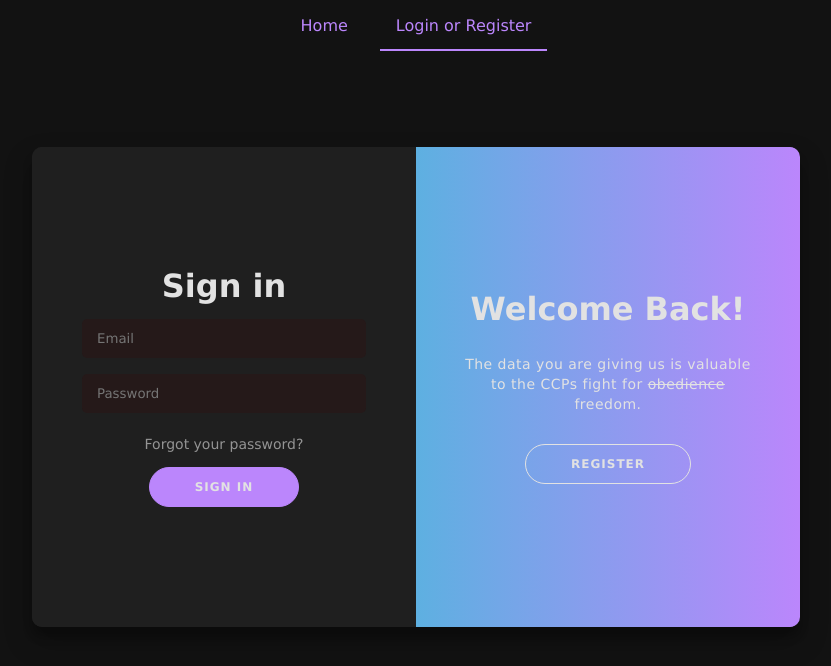
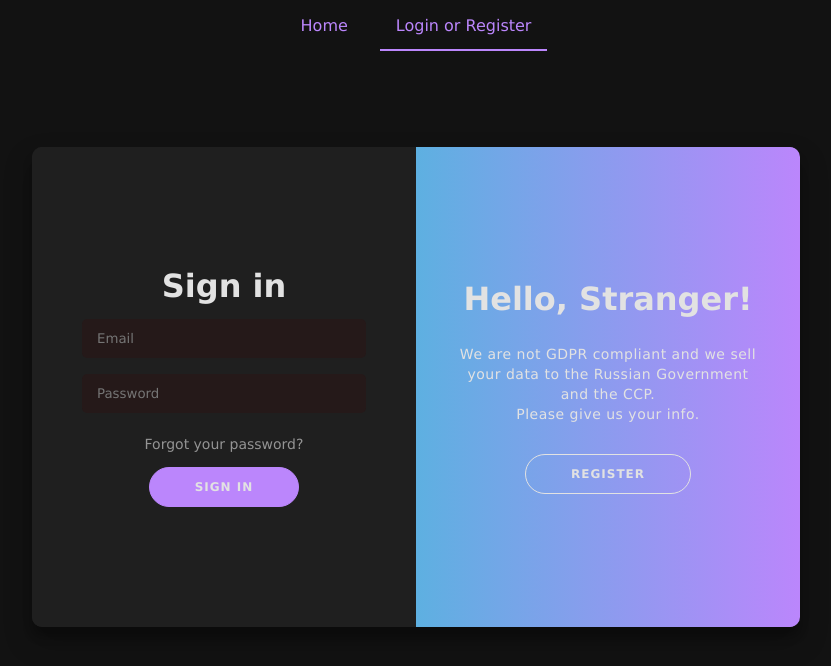
Before and after one commit to n3wsw3/todo-app-with-api-auth, a Nuxt app: page /login in a window 1280 px wide. Shown: the top 666 px of the page, without its empty margins (224-1055 px from the left). Built offline with nearby package versions, Linux system fonts and the light colour scheme.

Commit message:
Switched register/login text

```diff
--- a/pages/login.vue
+++ b/pages/login.vue
@@ -27,12 +27,11 @@
       <div class="overlay-container">
         <div class="overlay">
           <div class="overlay-panel overlay-left">
-            <h1>Hello, Stranger!</h1>
+            <h1>Welcome Back!</h1>
             <p>
-              We are not GDPR compliant and we sell your data to the Russian
-              Government and the CCP. <br />Please give us your info.
+              The data you are giving us is valuable to the CCPs fight for
+              <s>obedience</s> freedom.
             </p>
-
             <button
               class="ghost"
               id="signIn"
@@ -42,10 +41,10 @@
             </button>
           </div>
           <div class="overlay-panel overlay-right">
-            <h1>Welcome Back!</h1>
+            <h1>Hello, Stranger!</h1>
             <p>
-              The data you are giving us is valuable to the CCPs fight for
-              <s>obedience</s> freedom.
+              We are not GDPR compliant and we sell your data to the Russian
+              Government and the CCP. <br />Please give us your info.
             </p>
             <button
               class="ghost"
```
